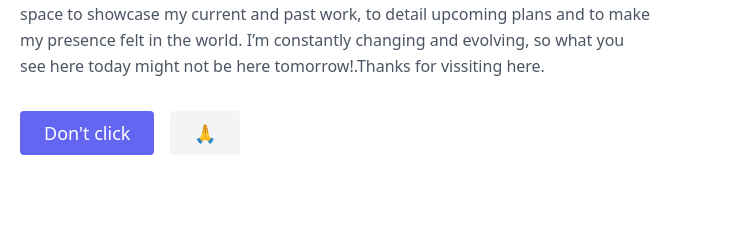
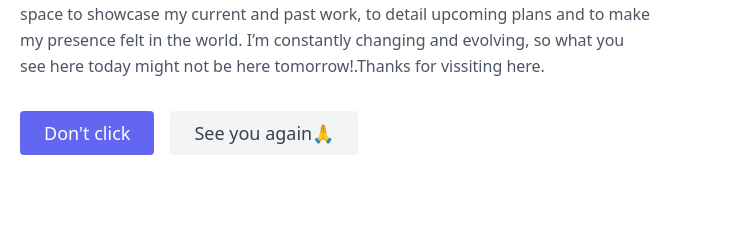
Before and after one commit to ganujgupta/anuj.com, a plain HTML site: page index.html in a window 1280 px wide. Shown: the part 405-642 px from the top of the page, 0-743 px from the left. Drawn offline with nearby package versions, Linux system fonts and the light colour scheme.

Commit message:
Update index.html

```diff
--- a/index.html
+++ b/index.html
@@ -42,7 +42,7 @@
             <p class="mb-8 leading-relaxed">I’m student, an explorer, dreamer, developer, thinker and so much more. Every project I’ve taken on was guided by my curiosity, creativity and diligence. I use this space to showcase my current and past work, to detail upcoming plans and to make my presence felt in the world. I’m constantly changing and evolving, so what you see here today might not be here tomorrow!.Thanks for vissiting here. </p>
             <div class="flex justify-center">
               <button class="inline-flex text-white bg-indigo-500 border-0 py-2 px-6 focus:outline-none hover:bg-indigo-600 rounded text-lg">Don't click</button>
-              <button class="ml-4 inline-flex text-gray-700 bg-gray-100 border-0 py-2 px-6 focus:outline-none hover:bg-gray-200 rounded text-lg">🙏</button>
+              <button class="ml-4 inline-flex text-gray-700 bg-gray-100 border-0 py-2 px-6 focus:outline-none hover:bg-gray-200 rounded text-lg">See you again🙏 </button>
             </div>
           </div>
           <div class="lg:max-w-lg lg:w-full md:w-1/2 w-5/6">
```
